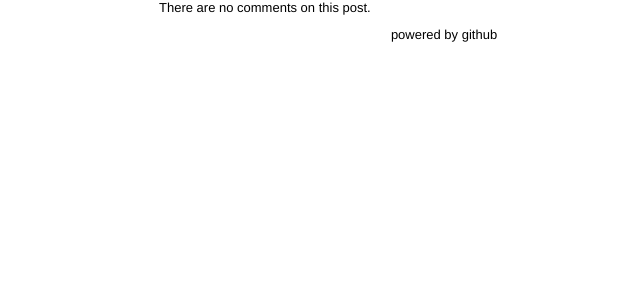
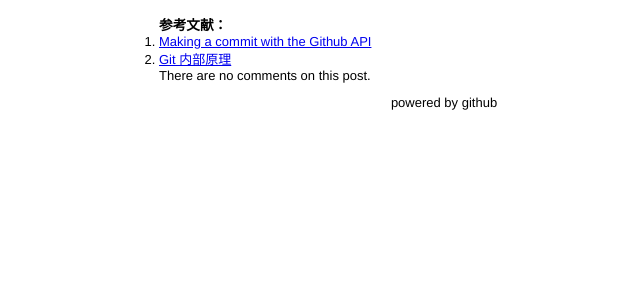
Before and after one commit to rob2468/rob2468.github.io, a Jekyll site: the page built from _posts/2017-04-18-commentme.md, in a window 1280 px wide. Shown: the top 300 px of the page, without its empty margins (196-836 px from the left). Built offline with Jekyll 4.4.1, drawn with Linux system fonts in a browser that asks for light colours; nearby versions of some CDN libraries.

Commit message:
[2017-04-18]add references

```diff
--- a/_posts/2017-04-18-commentme.md
+++ b/_posts/2017-04-18-commentme.md
@@ -3,3 +3,8 @@ layout: post
 title: （利用GitHub API）实现GitHub Pages的评论系统
 id: 2017-04-18
 ---
+
+
+<h3>参考文献：</h3>
+1. <a href="https://mdswanson.com/blog/2011/07/23/digging-around-the-github-api-take-2.html" target="_blank">Making a commit with the Github API</a>
+2. <a href="https://git-scm.com/book/zh/v1/Git-%E5%86%85%E9%83%A8%E5%8E%9F%E7%90%86" target="_blank">Git 内部原理</a>
```
